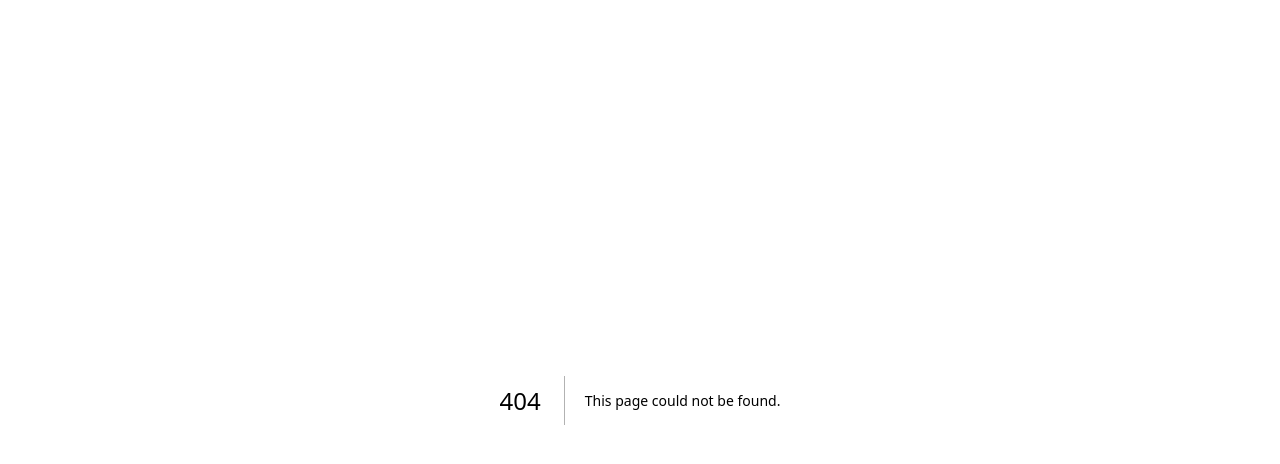
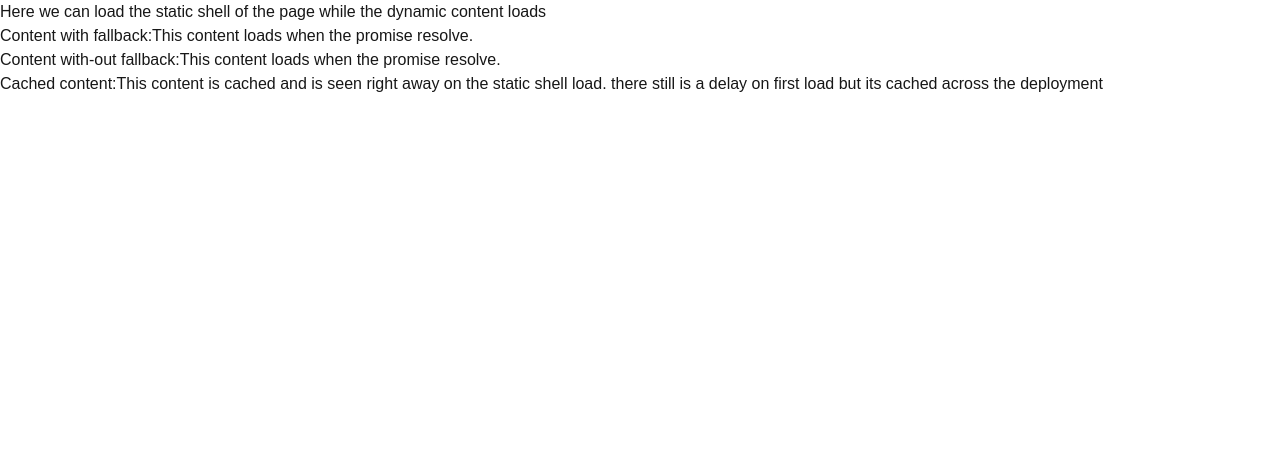
Before and after one commit to Pmacdon15/cache-componenets-demo, a Next.js app: page /long-blocker-ppr-load in a window 1280 px wide. Before the commit this address had no page. Shown: the top 464 px of the page. Built offline with nearby package versions, Linux system fonts and the light colour scheme.

Commit message:
basic set up

```diff
--- a/next.config.ts
+++ b/next.config.ts
@@ -3,6 +3,7 @@ import type { NextConfig } from "next";
 const nextConfig: NextConfig = {
   /* config options here */
   reactCompiler: true,
+  cacheComponents:true
 };
 
 export default nextConfig;
--- /dev/null
+++ b/src/app/long-blocker-fallback/loading.tsx
@@ -0,0 +1,5 @@
+export default async function Loading(){
+    return (
+        <p className="text-red-500">Here we can show a fallback while the promise resolves</p>
+    )
+}
--- /dev/null
+++ b/src/app/long-blocker-fallback/page.tsx
@@ -0,0 +1,8 @@
+import { getDelayedData } from "@/lib/DAL/dal"
+
+export default async function Page(){
+    await getDelayedData()
+    return (
+        <p>Renders fallback then contents after promise resolves</p>
+    )
+}
--- /dev/null
+++ b/src/app/long-blocker-ppr-load/page.tsx
@@ -0,0 +1,38 @@
+import { Suspense } from "react";
+import CachedContent from "@/components/cached-content";
+import DynamicContent from "@/components/dynamic-content";
+
+export default function Page() {
+  return (
+    <>
+      <p>
+        Here we can load the static shell of the page while the dynamic content
+        loads{" "}
+      </p>
+      <div className="flex">
+        <h1>Content with fallback: </h1>
+        <Suspense
+          fallback={
+            <h1 className="text-red-500">
+              We can show a fallback while the content loads{" "}
+            </h1>
+          }
+        >
+          <DynamicContent />
+        </Suspense>
+      </div>
+      <div className="flex">
+        <h1>Content with-out fallback: </h1>
+        <Suspense>
+          <DynamicContent />
+        </Suspense>
+      </div>
+      <div className="flex">
+        <h1>Cached content: </h1>
+      <Suspense>
+        <CachedContent />
+      </Suspense>
+      </div>
+    </>
+  );
+}
--- a/src/app/page.tsx
+++ b/src/app/page.tsx
@@ -4,21 +4,21 @@ export default function Home() {
   return (
     <div className="flex flex-col min-h-screen items-center justify-center bg-zinc-50 font-sans dark:bg-black">
       <p>
-        This is to test cached components with ppr vs a long blocker(with out /
-        with ) fallback
+        This is to test cached components with ppr vs a long
+        blocker(with-out/with fallback)
       </p>
       <div className="flex gap-2 border  p-8">
-        <Link href={"/long-block-no-fallback"}>
+        <Link href={"/long-blocker-no-fallback"}>
           <button className="border rounded-sm p-2" type="button">
             Click for long blocker no fallback
           </button>
         </Link>
         <Link href={"/long-blocker-fallback"}>
           <button className="border rounded-sm p-2" type="button">
-            Click for long blocker no fallback
+            Click for long blocker fallback
           </button>
         </Link>
-        <Link href={"/ppr-load"}>
+        <Link href={"/long-blocker-ppr-load"}>
           <button className="border rounded-sm p-2" type="button">
             Click for PPR load
           </button>
--- /dev/null
+++ b/src/components/cached-content.tsx
@@ -0,0 +1,13 @@
+"use cache";
+import { getDelayedData } from "@/lib/DAL/dal";
+
+export default async function CachedContent() {
+  await getDelayedData();
+  return (
+    <h1>
+      {" "}
+      This content is cached and is seen right away on the static shell load.
+      there still is a delay on first load but its cached across the deployment
+    </h1>
+  );
+}
--- /dev/null
+++ b/src/components/dynamic-content.tsx
@@ -0,0 +1,6 @@
+import { getDelayedData } from "@/lib/DAL/dal";
+
+export default async function DynamicContent() {
+  await getDelayedData();
+  return <h1> This content loads when the promise resolve.</h1>;
+}
```
Also changed, not shown: src/app/long-blocker-no-fallback/page.tsx (renamed from src/app/long-block-no-fallback/page.tsx).
